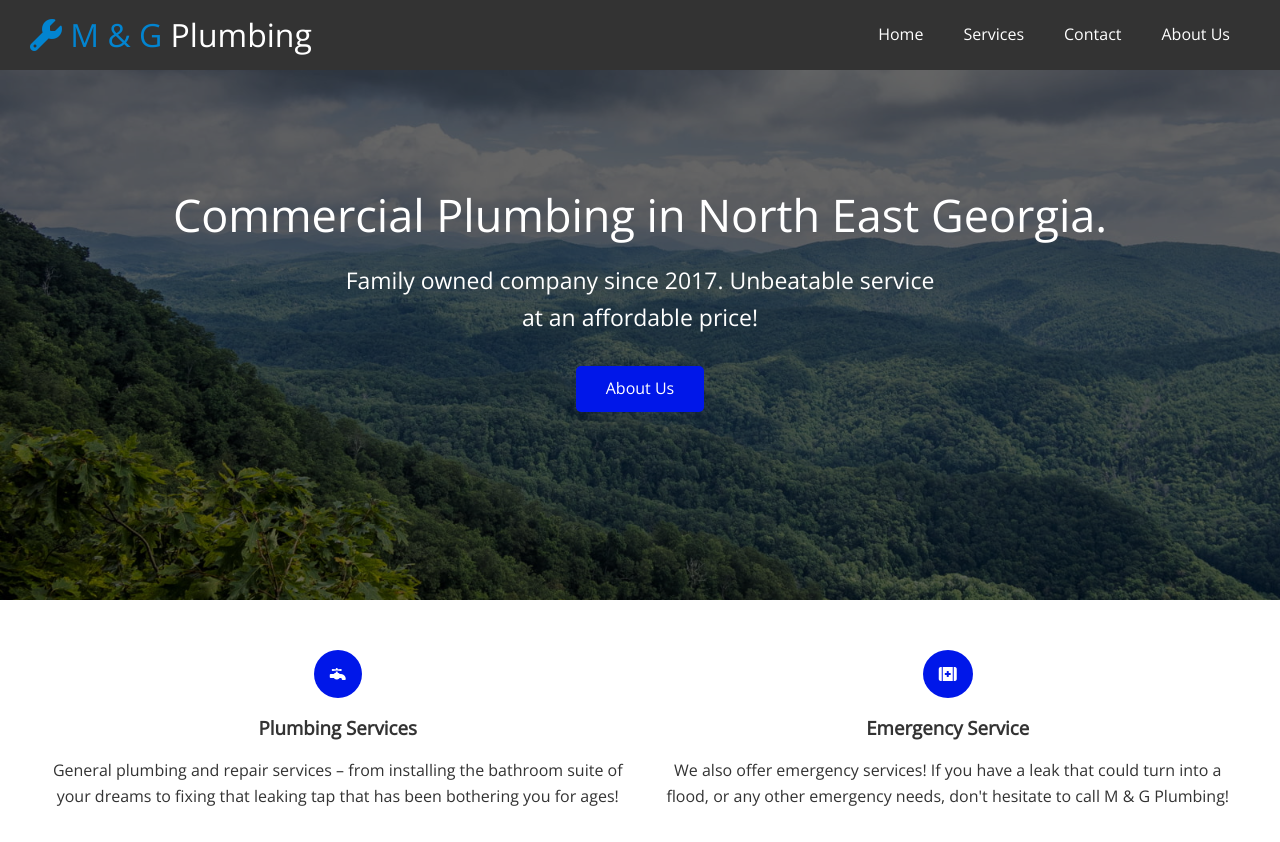
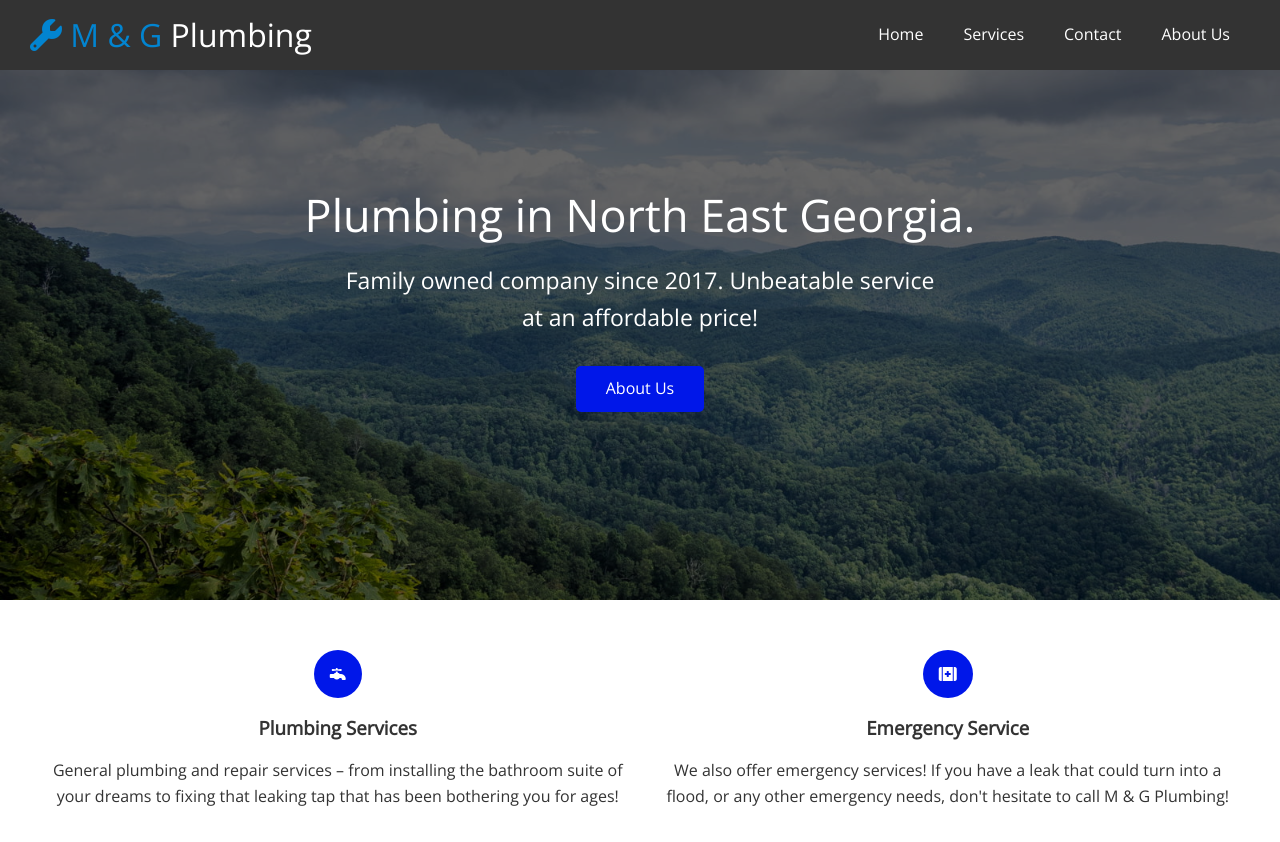
Before and after one commit to jordanmcnally0/m-gplumbing, a plain HTML site: page index.html in a window 1280 px wide. Shown: the top 842 px of the page. Drawn offline with nearby package versions, Linux system fonts and the light colour scheme; some icons are missing.

Commit message:
Update index.html

```diff
--- a/index.html
+++ b/index.html
@@ -30,7 +30,7 @@
         </div>
 
         <div class="content">
-            <h1>Commercial Plumbing in North East Georgia.</h1>
+            <h1>Plumbing in North East Georgia.</h1>
             <p>Family owned company since 2017. Unbeatable service at an affordable price!</p>
             <a href="aboutus.html" class="btn"><i class="fas fa-chevron"></i>About Us</a>
         </div>
```
